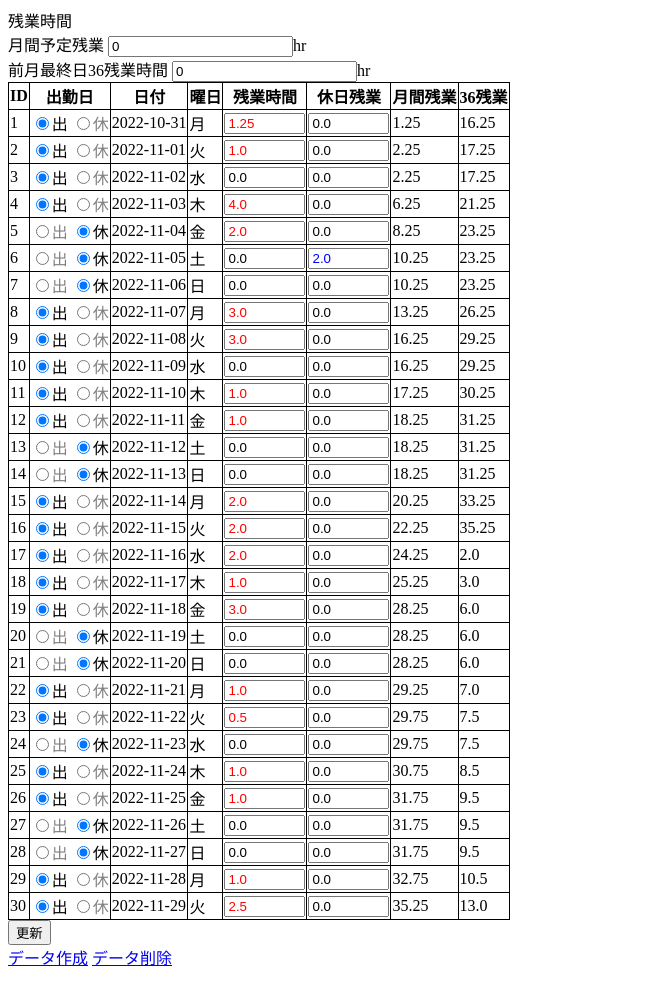
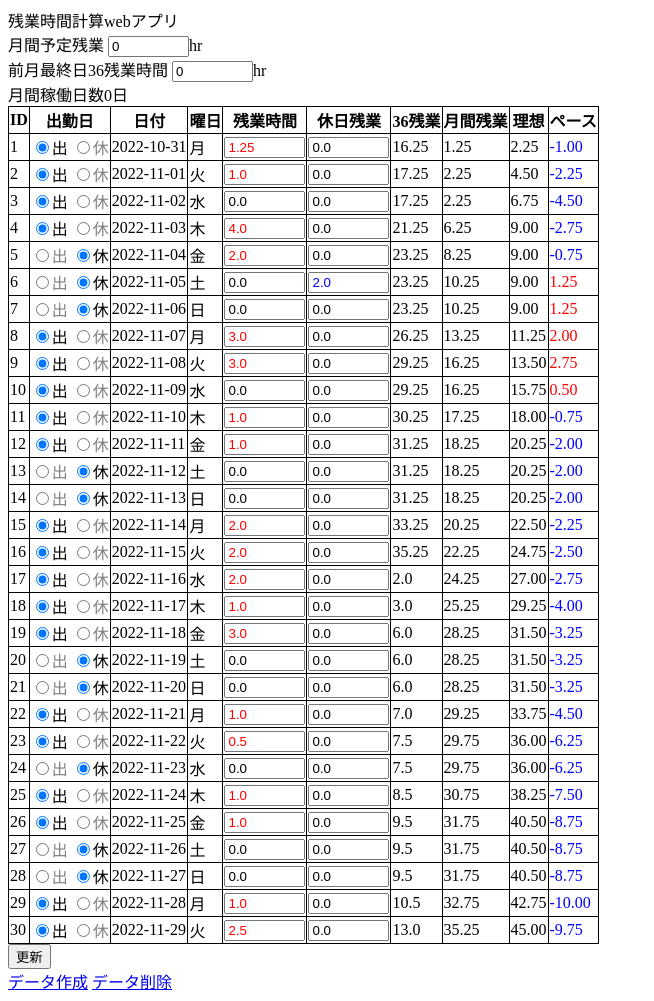
Before and after one commit to morimoro/zangyo, a Flask app: page / in a window 1280 px wide. Shown: the whole page, without its empty margins (0-654 px from the left). Before the commit the page ends 966 px from the top, so only its background shows below. Run offline with Flask 2, Linux system fonts and the light colour scheme; data comes from the database, SQL or seed files in the repository; both versions use the stored data as it was after the commit.

Commit message:
ver.1 完成

```diff
--- a/app.py
+++ b/app.py
@@ -2,6 +2,7 @@
 
 from flask import Flask, render_template, request, redirect, url_for
 from flask_sqlalchemy import SQLAlchemy
+from sqlalchemy import func
 # from sqlalchemy import desc #降順に並べ替えの時に必要
 import os
 import datetime
@@ -27,6 +28,7 @@ class Overtime(db.Model):
     holiday_time = db.Column(db.Float())
     total_time = db.Column(db.Float())
     time_36 = db.Column(db.Float())
+    estimated_time = db.Column(db.Float())
 
 @app.route('/', methods=["GET", "POST"])
 def index():
@@ -37,7 +39,9 @@ def index():
         db.session.commit()
         scheduled_overtime = 0 #月間予定残業に初期値として0を代入
         last_month_36_overtime = 0  #前月最終日36残業時間に初期値として0を代入
-        return render_template("index.html", overtimes = overtimes, scheduled_overtime=scheduled_overtime, last_month_36_overtime=last_month_36_overtime)
+        working_days = 0 #月間稼働日に初期値として0を代入
+        return render_template("index.html",
+        overtimes = overtimes, scheduled_overtime=scheduled_overtime, last_month_36_overtime=last_month_36_overtime, working_days=working_days)
 
     else:
         print('update')
@@ -78,7 +82,21 @@ def index():
             db.create_all()
         overtimes = Overtime.query.order_by(Overtime.date).all() # 日付を昇順に並べ替え
         db.session.commit()
-        return render_template("index.html", overtimes = overtimes, scheduled_overtime=scheduled_overtime, last_month_36_overtime=last_month_36_overtime)
+
+        working_days = db.session.query(Overtime).filter(Overtime.status==1).count()
+        ave_estimated_time = scheduled_overtime / working_days
+        sum_estimated_time = 0
+        for i in range(date_count):
+            overtime = db.session.query(Overtime).filter(Overtime.id==(i+1)).first()
+            if overtime.status == 1:
+                overtime.estimated_time = sum_estimated_time + ave_estimated_time
+                sum_estimated_time = overtime.estimated_time
+            else:
+                overtime.estimated_time = sum_estimated_time
+        db.session.commit()
+
+        return render_template("index.html",
+        overtimes = overtimes, scheduled_overtime=scheduled_overtime, last_month_36_overtime=last_month_36_overtime, working_days=working_days)
 
 @app.route('/delete')
 def delete():
@@ -112,7 +130,8 @@ def create():
                 time = 0,
                 holiday_time = 0,
                 total_time = 0,
-                time_36 = 0)]
+                time_36 = 0,
+                estimated_time = 0)]
             db.session.add_all(overtime)
             if date == last_date:
                 break
--- a/templates/index.html
+++ b/templates/index.html
@@ -14,16 +14,17 @@
 
 <body>
   <main>
-    <div id="title" class="title">残業時間</div>
+    <div id="title" class="title">残業時間計算webアプリ</div>
     <form name="f" method="post">
       <!-- <div class="text_area">
         <input type="date" name="new_date" id="new_date">
         <input type="number" name="new_text" id="new_text">
       </div> -->
       月間予定残業
-      <input type="text" name="scheduled_overtime" id="scheduled_overtime" value="{{ scheduled_overtime }}">hr<br>
+      <input type="text" name="scheduled_overtime" id="scheduled_overtime" value="{{ scheduled_overtime }}" size="7">hr<br>
       前月最終日36残業時間
-      <input type="text" name="last_month_36_overtime" id="last_month_36_overtime" value="{{ last_month_36_overtime }}">hr<br>
+      <input type="text" name="last_month_36_overtime" id="last_month_36_overtime" value="{{ last_month_36_overtime }}" size="7">hr<br>
+      月間稼働日数{{ working_days }}日<br>
       <table>
         <thead>
           <tr>
@@ -33,8 +34,10 @@
             <th>曜日</th>
             <th>残業時間</th>
             <th>休日残業</th>
+            <th>36残業</th>
             <th>月間残業</th>
-            <th>36残業</th>
+            <th>理想</th>
+            <th>ペース</th>
           </tr>
         </thead>
         <tbody>
@@ -80,10 +83,22 @@
                 {% endif %}
               </td>
               <td>
+                {{ overtime.time_36}}
+              </td>
+              <td>
                 {{ overtime.total_time}}
               </td>
               <td>
-                {{ overtime.time_36}}
+                {{ '{:.2f}'.format(overtime.estimated_time) }}
+              </td>
+              <td>
+                {% if overtime.total_time - overtime.estimated_time > 0 %}
+                <span class="red">{{ '{:.2f}'.format(overtime.total_time - overtime.estimated_time) }}</span>
+                {% elif overtime.total_time - overtime.estimated_time == 0 %}
+                <span>{{ '{:.2f}'.format(overtime.total_time - overtime.estimated_time) }}</span>
+                {% else %}
+                <span class="blue">{{ '{:.2f}'.format(overtime.total_time - overtime.estimated_time) }}</span>
+                {% endif %}
               </td>
             </tr>
           {% endfor %}
```
Also changed, not shown: instance/zangyo.sqlite.
